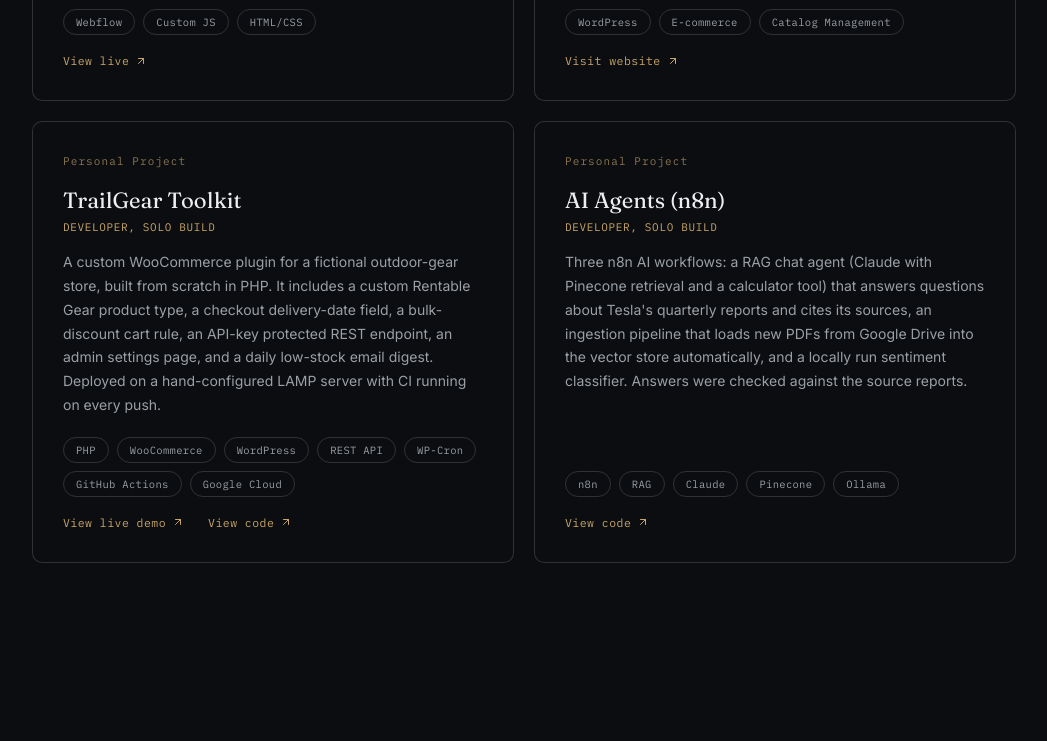
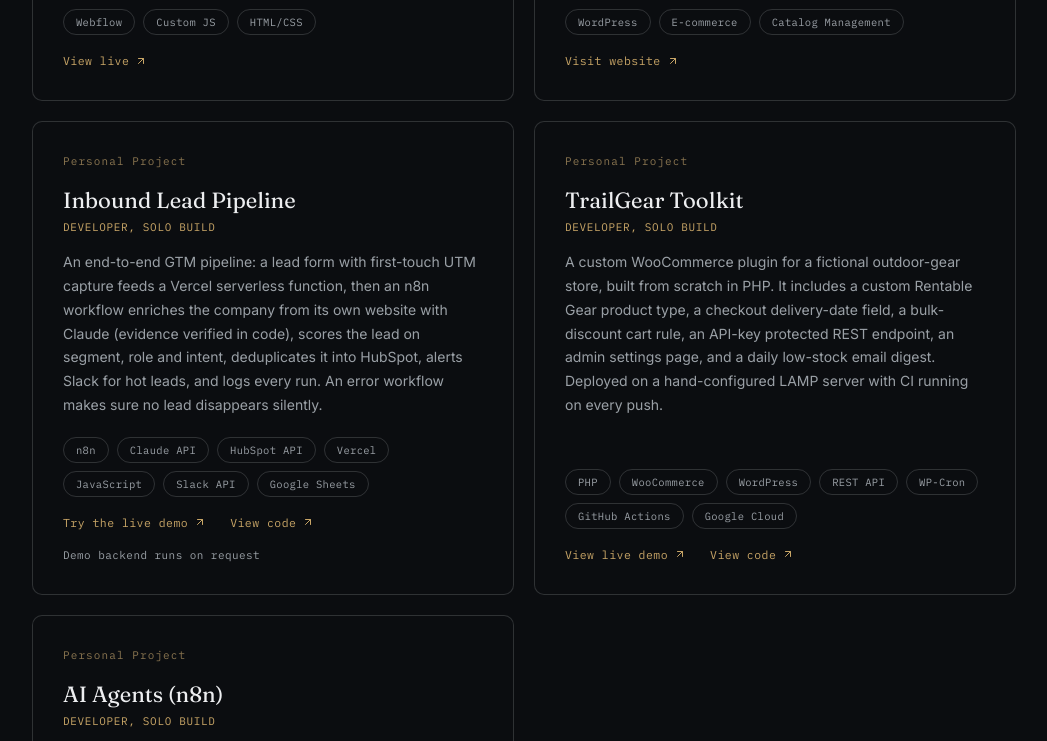
Before and after one commit to Philipad1234/portfolio, a website: page index.html in a window 1280 px wide. Shown: the part 3780-4521 px from the top of the page, without its empty margins (116-1163 px from the left). Drawn offline with Linux system fonts and the light colour scheme.

Commit message:
Add Inbound Lead Pipeline project card

```diff
--- a/index.html
+++ b/index.html
@@ -504,6 +504,56 @@
 
         <div class="work-card reveal">
           <div class="work-index">Personal Project</div>
+          <h3>Inbound Lead Pipeline</h3>
+          <div class="work-role">Developer, Solo Build</div>
+          <p>
+            An end-to-end GTM pipeline: a lead form with first-touch UTM capture
+            feeds a Vercel serverless function, then an n8n workflow enriches
+            the company from its own website with Claude (evidence verified in
+            code), scores the lead on segment, role and intent, deduplicates it
+            into HubSpot, alerts Slack for hot leads, and logs every run. An
+            error workflow makes sure no lead disappears silently.
+          </p>
+          <div class="work-tags">
+            <span>n8n</span><span>Claude API</span><span>HubSpot API</span
+            ><span>Vercel</span><span>JavaScript</span><span>Slack API</span
+            ><span>Google Sheets</span>
+          </div>
+          <div class="work-links">
+            <a href="/lead-demo.html" class="work-link"
+              >Try the live demo
+              <svg
+                viewBox="0 0 24 24"
+                fill="none"
+                stroke-width="2"
+                stroke-linecap="round"
+                stroke-linejoin="round"
+              >
+                <path d="M7 17 17 7" />
+                <path d="M7 7h10v10" /></svg
+            ></a>
+            <a
+              href="https://github.com/Philipad1234/n8n-ai-agents/tree/main/lead-pipeline"
+              target="_blank"
+              rel="noopener"
+              class="work-link"
+              >View code
+              <svg
+                viewBox="0 0 24 24"
+                fill="none"
+                stroke-width="2"
+                stroke-linecap="round"
+                stroke-linejoin="round"
+              >
+                <path d="M7 17 17 7" />
+                <path d="M7 7h10v10" /></svg
+            ></a>
+          </div>
+          <span class="work-status">Demo backend runs on request</span>
+        </div>
+
+        <div class="work-card reveal">
+          <div class="work-index">Personal Project</div>
           <h3>TrailGear Toolkit</h3>
           <div class="work-role">Developer, Solo Build</div>
           <p>
@@ -754,8 +804,8 @@
         <div class="expertise-group">
           <h3>Cloud &amp; Infrastructure</h3>
           <div class="expertise-tags">
-            <span>Google Cloud</span><span>Google Workspace</span
-            ><span>GoDaddy</span>
+            <span>Google Cloud</span><span>Vercel</span
+            ><span>Google Workspace</span><span>GoDaddy</span>
           </div>
         </div>
 
@@ -878,8 +928,8 @@
       <div class="footer-meta">
         <span>&copy; 2026 Philip Adams</span>
         <span class="footer-stack"
-          >Built with HTML, CSS, JavaScript, Node.js, Express &amp;
-          MongoDB</span
+          >Built with HTML, CSS, JavaScript, Node.js, Express, MongoDB &amp;
+          Vercel Functions</span
         >
       </div>
     </footer>
```
